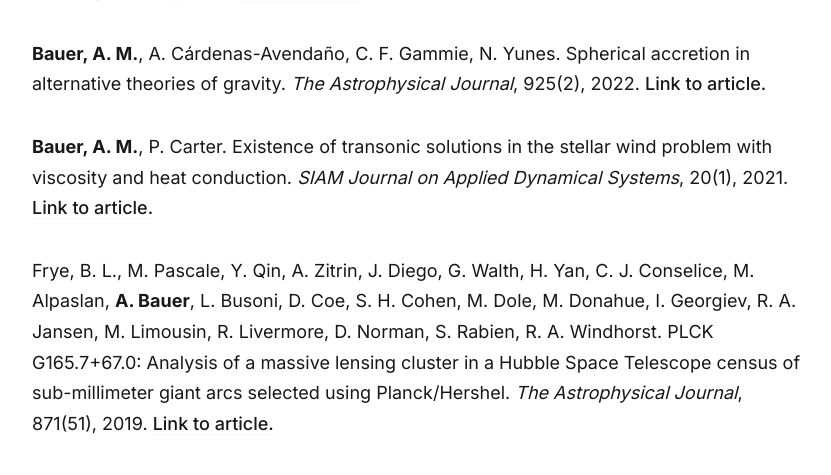
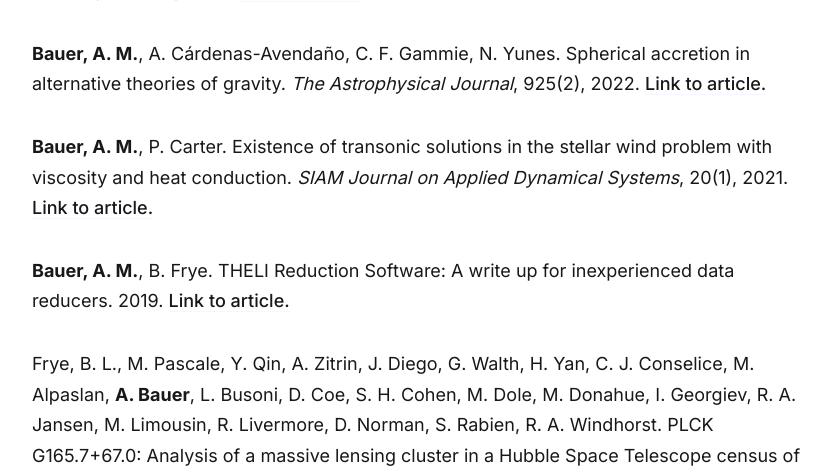
Before and after one commit to adam-bauer-34/adam-bauer-34.github.io, a Jekyll site: the page built from _pages/pubs.md, in a window 1280 px wide and 900 px high, scrolled down 2058 px, cut to the strip 0-475 px from the top of the window. Shown: the whole strip, without its empty margins (218-1049 px from the left). Built offline with Jekyll 4.4.1, drawn with Linux system fonts in a browser that asks for light colours; nearby versions of some CDN libraries; some web fonts are replaced.

Commit message:
final pub

```diff
--- a/_pages/pubs.md
+++ b/_pages/pubs.md
@@ -40,4 +40,6 @@
 
 **Bauer, A. M.**, P. Carter. Existence of transonic solutions in the stellar wind problem with viscosity and heat conduction. *SIAM Journal on Applied Dynamical Systems*, 20(1), 2021. [Link to article.](https://epubs.siam.org/doi/10.1137/20M1314240)
 
+**Bauer, A. M.**, B. Frye. THELI Reduction Software: A write up for inexperienced data reducers. 2019. [Link to article.](https://www.cloudynights.com/topic/679713-write-up-for-inexperienced-theli-users/)
+
 Frye, B. L., M. Pascale, Y. Qin, A. Zitrin, J. Diego, G. Walth, H. Yan, C. J. Conselice, M. Alpaslan, **A. Bauer**, L. Busoni, D. Coe, S. H. Cohen, M. Dole, M. Donahue, I. Georgiev, R. A. Jansen, M. Limousin, R. Livermore, D. Norman, S. Rabien, R. A. Windhorst. PLCK G165.7+67.0: Analysis of a massive lensing cluster in a Hubble Space Telescope census of sub-millimeter giant arcs selected using Planck/Hershel. *The Astrophysical Journal*, 871(51), 2019. [Link to article.](https://iopscience.iop.org/article/10.3847/1538-4357/aaeff7)
```
